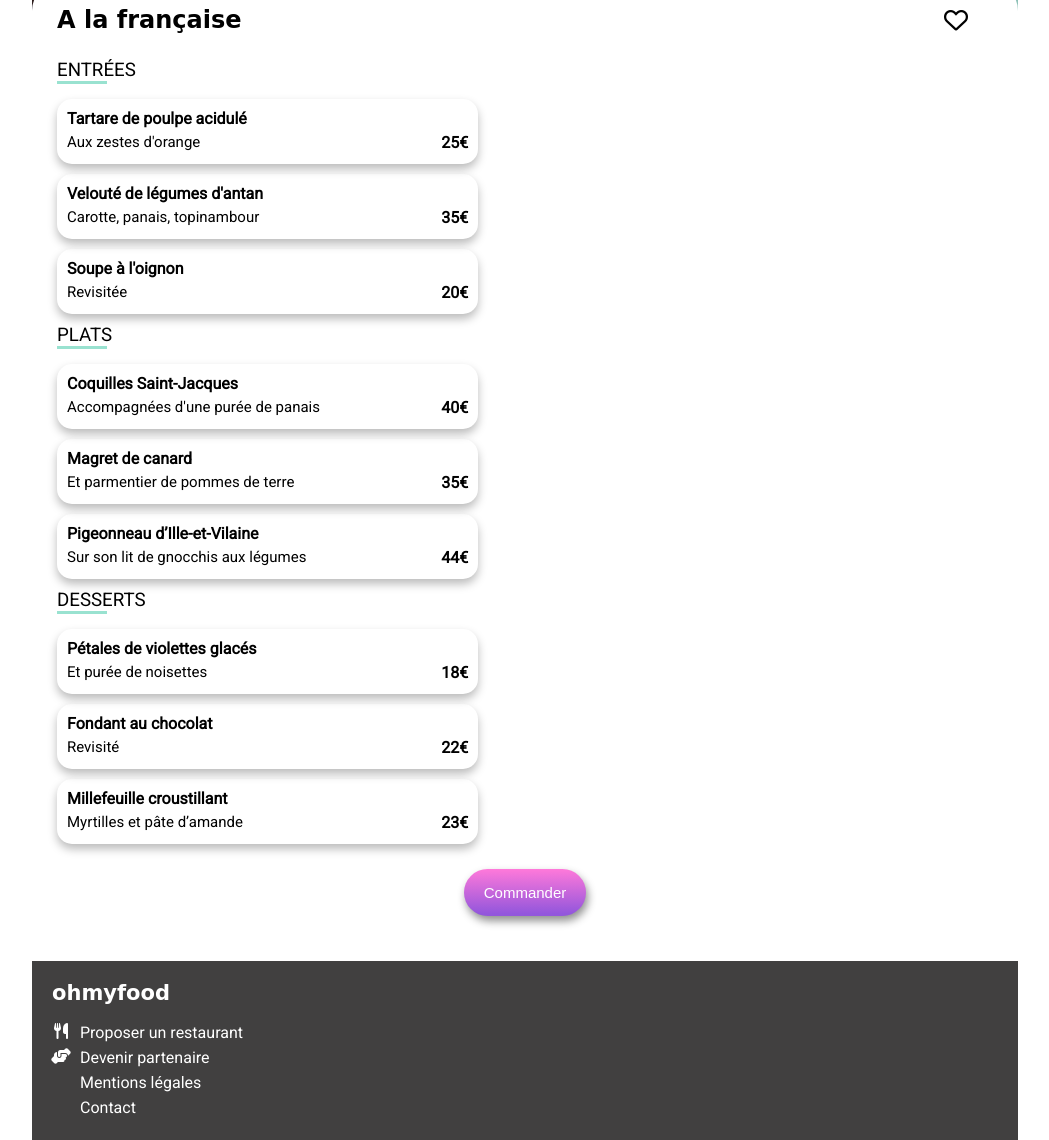
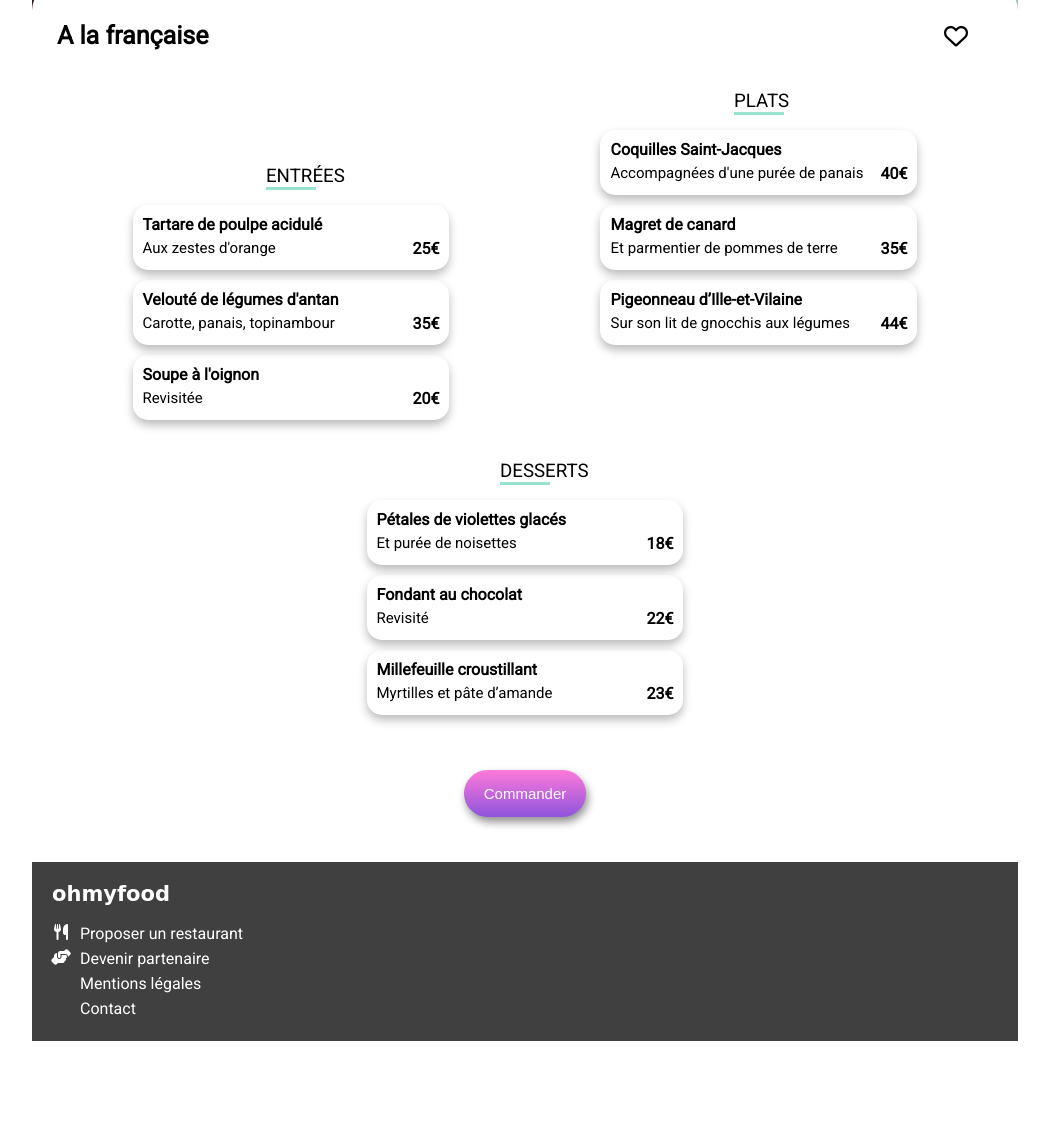
Before and after one commit to NovaeChan/Ohmyfood_oc, a website: page a_la_francaise.html in a window 1280 px wide. Shown: the part 299-1439 px from the top of the page, without its empty margins (115-1164 px from the left). After the commit the page ends 1340 px from the top, so only its background shows below. Drawn offline with Linux system fonts and the light colour scheme; a web font is replaced by a local one.

Commit message:
Changed menu display on tablet and desktop

```diff
--- a/a_la_francaise.html
+++ b/a_la_francaise.html
@@ -14,7 +14,7 @@
     <link href="https://fonts.googleapis.com/css2?family=Roboto&family=Shrikhand&display=swap" rel="stylesheet">
     <link rel="stylesheet" href="https://cdnjs.cloudflare.com/ajax/libs/font-awesome/6.2.0/css/all.min.css"
         integrity="sha512-xh6O/CkQoPOWDdYTDqeRdPCVd1SpvCA9XXcUnZS2FmJNp1coAFzvtCN9BmamE+4aHK8yyUHUSCcJHgXloTyT2A=="
-        crossorigin="anonymous" referrerpolicy="no-referrer" />
+        crossorigin="anonymous" referrerpolicy="no-referrer">
     <link rel="stylesheet" href="./public/css/style.css">
 </head>
 
@@ -29,10 +29,11 @@
         </div>
         <section class="menu">
             <div class="menu-name-restaurant">
-                <h1>A la française</h1>
+                <h2>A la française</h2>
                 <span><i class="fa-regular fa-heart fa-xl"></i></span>
             </div>
-            <div class="menu-starter">
+            <div class="menu-all">
+                <div class="menu-container menu-starter">
                     <h3>Entrées</h3>
                     <div class="menu-card">
                         <div class="menu-title-desc">
@@ -71,7 +72,7 @@
                         </div>
                     </div>
                 </div>
-            <div class="menu-main">
+                <div class="menu-container menu-main">
                     <h3>Plats</h3>
                     <div class="menu-card">
                         <div class="menu-title-desc">
@@ -109,7 +110,8 @@
                             <span><i class="fa-sharp fa-solid fa-circle-check"></i></span>
                         </div>
                     </div>
-                <div class="menu-dessert">
+                </div>
+                    <div class="menu-container menu-dessert">
                         <h3>Desserts</h3>
                         <div class="menu-card">
                             <div class="menu-title-desc">
@@ -148,6 +150,7 @@
                             </div>
                         </div>
                     </div>
+                </div>
             <div class="menu-button">
                 <button>Commander</button>
             </div>
@@ -156,11 +159,11 @@
     <footer>
         <h1>ohmyfood</h1>
         <ul class="fa-ul">
-            <li><span class="fa-li"><i class="fa-solid fa-utensils"></i></span><span>Proposer un restaurant</span></li>
-            <li><span class="fa-li"><i class="fa-solid fa-handshake-angle"></i></span><span>Devenir partenaire</span>
+            <li><span class="fa-li"><i class="fa-solid fa-utensils"></i></span><a href="#"><span>Proposer un restaurant</span></a></li>
+            <li><span class="fa-li"><i class="fa-solid fa-handshake-angle"></i></span><a href="#">Devenir partenaire</a>
             </li>
-            <li class="li-no-decoration">Mentions légales</li>
-            <li class="li-no-decoration">Contact</li>
+            <li class="li-no-decoration"><a href="#">Mentions légales</a></li>
+            <li class="li-no-decoration"><a href="mailto:email@example.com">Contact</a></li>
         </ul>
     </footer>
 </body>
--- a/sass/main.scss
+++ b/sass/main.scss
@@ -22,7 +22,7 @@ body {
 .container {
     width: 100%; //mixin/variable
     background-color: #ffffff; //mixin/variable
-    animation: loading 0ms $prog-bar-duration + $prog-bar-delay both;
+    //animation: loading 0ms $prog-bar-duration + $prog-bar-delay both;
 }
 
 h1 {
@@ -295,7 +295,7 @@ h2 {
     background-image: url('../images/restaurants/toa-heftiba-DQKerTsQwi0-unsplash.jpg');
 }
 .le-delice-des-sens{
-    background-image: url('../images/louis-hansel-shotsoflouis-qNBGVyOCY8Q-unsplash.jpg');
+    background-image: url('../images/restaurants/louis-hansel-shotsoflouis-qNBGVyOCY8Q-unsplash.jpg');
 }
 .la-palette-gout{
     background-image: url('../images/restaurants/jay-wennington-N_Y88TWmGwA-unsplash.jpg');
@@ -314,6 +314,21 @@ h2 {
             flex-direction: column;
             justify-content: center;
             align-items: center;
+        }
+    }
+    @include tablet-only{
+        &-all{
+            display: flex;
+            flex-wrap: wrap;
+            justify-content: space-around;
+            align-items: center;
+        }
+        &-container{
+            margin-bottom: 30px;
+        }
+        &-main{
+            margin-top: 0px;
+            padding-bottom: 75px;
         }
     }
 
@@ -339,9 +354,6 @@ h2 {
         overflow: hidden;
         cursor: pointer;
         animation: loading-menu 2500ms 0ms both ease;
-        @include tablet-only{
-            width: 45%;
-        }
         &-description {
             width: 100%;
             display: flex;
```
Also changed, not shown: index.html (+6 -7 lines), la_note_enchantee.html (+18 -10 lines), la_palette_du_gout.html (+7 -5 lines), le_delice_des_sens.html (+14 -10 lines), public/css/style.css, 1 other file. Lines whose indentation alone changed are shown as unchanged.
